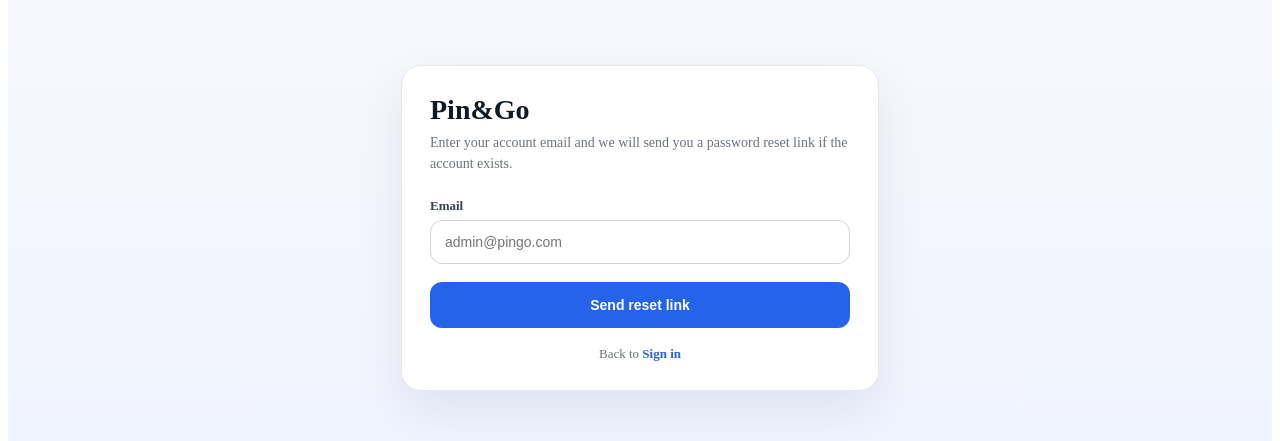
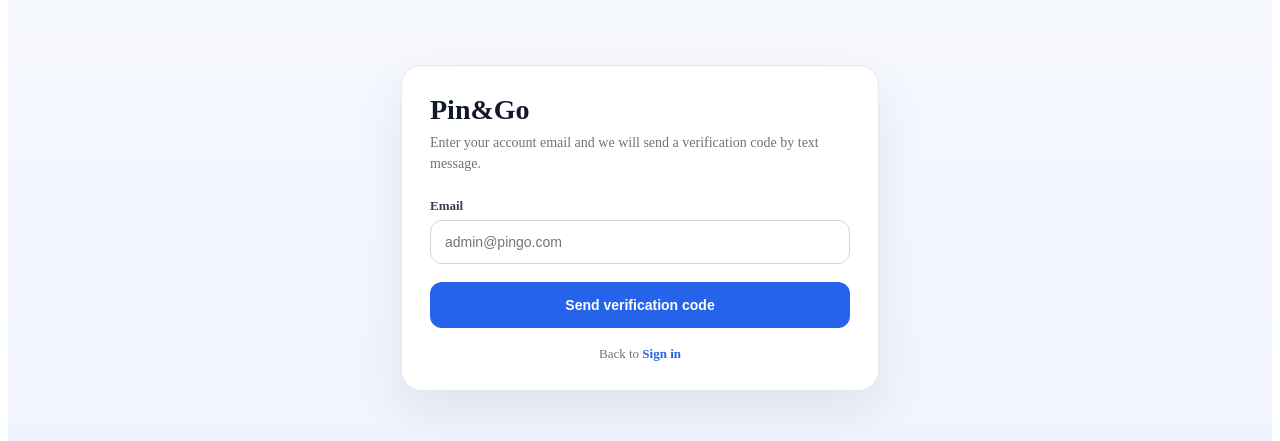
Before and after one commit to freddiefernandezmaysonet-netizen/pin-go-dashboard, a React (Vite) app: page /forgot-password in a window 1280 px wide. Shown: the part 204-645 px from the top of the page. Built offline with nearby package versions, Linux system fonts and the light colour scheme; no server answers.

Commit message:
Add SMS verification step to forgot password

```diff
--- a/src/api/password.ts
+++ b/src/api/password.ts
@@ -1,6 +1,12 @@
 const API_BASE = import.meta.env.VITE_API_BASE ?? "http://localhost:3000";
 
 export type ForgotPasswordResponse = {
+  ok: boolean;
+  message?: string;
+  error?: string;
+};
+
+export type VerifyForgotPasswordCodeResponse = {
   ok: boolean;
   message?: string;
   error?: string;
@@ -22,6 +28,31 @@ export async function forgotPassword(email: string): Promise<ForgotPasswordRespo
     credentials: "include",
     body: JSON.stringify({
       email: String(email ?? "").trim().toLowerCase(),
+    }),
+  });
+
+  const data = await resp.json().catch(() => ({}));
+
+  return {
+    ok: !!data?.ok,
+    message: data?.message,
+    error: data?.error,
+  };
+}
+
+export async function verifyForgotPasswordCode(
+  email: string,
+  code: string
+): Promise<VerifyForgotPasswordCodeResponse> {
+  const resp = await fetch(`${API_BASE}/auth/forgot-password/verify-code`, {
+    method: "POST",
+    headers: {
+      "Content-Type": "application/json",
+    },
+    credentials: "include",
+    body: JSON.stringify({
+      email: String(email ?? "").trim().toLowerCase(),
+      code: String(code ?? "").trim(),
     }),
   });
 
--- a/src/pages/auth/ForgotPasswordPage.tsx
+++ b/src/pages/auth/ForgotPasswordPage.tsx
@@ -1,27 +1,92 @@
 import { useState } from "react";
 import { Link } from "react-router-dom";
-import { forgotPassword } from "../../api/password";
+import { forgotPassword, verifyForgotPasswordCode } from "../../api/password";
 
 export default function ForgotPasswordPage() {
   const [email, setEmail] = useState("");
+  const [code, setCode] = useState("");
+  const [step, setStep] = useState<"email" | "code" | "done">("email");
   const [error, setError] = useState("");
   const [message, setMessage] = useState("");
   const [submitting, setSubmitting] = useState(false);
 
-  async function handleSubmit(e: React.FormEvent) {
+  async function handleSendCode(e: React.FormEvent) {
     e.preventDefault();
     setError("");
     setMessage("");
+
+    const cleanEmail = email.trim().toLowerCase();
+
+    if (!cleanEmail) {
+      setError("Please enter your email.");
+      return;
+    }
+
     setSubmitting(true);
 
     try {
-      const result = await forgotPassword(email);
-      setMessage(result.message || "If the account exists, a reset link has been sent.");
-    } catch (e) {
-      setMessage("If the account exists, a reset link has been sent.");
+      const result = await forgotPassword(cleanEmail);
+
+      if (!result.ok && result.error) {
+        setError("We could not send the verification code. Please try again.");
+        return;
+      }
+
+      setEmail(cleanEmail);
+      setStep("code");
+      setMessage(
+        result.message ||
+          "If the account exists, a verification code has been sent by text message."
+      );
+    } catch {
+      setStep("code");
+      setMessage(
+        "If the account exists, a verification code has been sent by text message."
+      );
     } finally {
       setSubmitting(false);
     }
+  }
+
+  async function handleVerifyCode(e: React.FormEvent) {
+    e.preventDefault();
+    setError("");
+    setMessage("");
+
+    const cleanCode = code.trim();
+
+    if (!/^\d{6}$/.test(cleanCode)) {
+      setError("Please enter the 6-digit code sent by text message.");
+      return;
+    }
+
+    setSubmitting(true);
+
+    try {
+      const result = await verifyForgotPasswordCode(email, cleanCode);
+
+      if (!result.ok) {
+        setError("Invalid or expired code. Please request a new code.");
+        return;
+      }
+
+      setStep("done");
+      setMessage(
+        result.message ||
+          "Code verified. Please check your email for the password reset link."
+      );
+    } catch {
+      setError("Invalid or expired code. Please request a new code.");
+    } finally {
+      setSubmitting(false);
+    }
+  }
+
+  function resetToEmailStep() {
+    setStep("email");
+    setCode("");
+    setError("");
+    setMessage("");
   }
 
   return (
@@ -64,12 +129,16 @@ export default function ForgotPasswordPage() {
               lineHeight: 1.5,
             }}
           >
-            Enter your account email and we will send you a password reset link if
-            the account exists.
+            {step === "email"
+              ? "Enter your account email and we will send a verification code by text message."
+              : step === "code"
+              ? "Enter the 6-digit code sent to your phone. After verification, we will email your password reset link."
+              : "Your verification was completed. Check your email for the password reset link."}
           </div>
         </div>
 
-        <form onSubmit={handleSubmit} style={{ display: "grid", gap: 14 }}>
+        {step === "email" ? (
+          <form onSubmit={handleSendCode} style={{ display: "grid", gap: 14 }}>
             <div>
               <label
                 style={{
@@ -101,55 +170,99 @@ export default function ForgotPasswordPage() {
               />
             </div>
 
-          {error ? (
-            <div
+            {error ? <Alert type="error" text={error} /> : null}
+            {message ? <Alert type="info" text={message} /> : null}
+
+            <button type="submit" disabled={submitting} style={buttonStyle(submitting)}>
+              {submitting ? "Sending..." : "Send verification code"}
+            </button>
+          </form>
+        ) : null}
+
+        {step === "code" ? (
+          <form onSubmit={handleVerifyCode} style={{ display: "grid", gap: 14 }}>
+            <div>
+              <label
                 style={{
-                borderRadius: 12,
-                background: "#fef2f2",
-                border: "1px solid #fecaca",
-                color: "#b91c1c",
+                  display: "block",
                   fontSize: 13,
-                padding: "10px 12px",
+                  fontWeight: 600,
+                  color: "#374151",
+                  marginBottom: 6,
                 }}
               >
-              {error}
+                Verification code
+              </label>
+              <input
+                type="text"
+                inputMode="numeric"
+                placeholder="123456"
+                maxLength={6}
+                value={code}
+                onChange={(e) => setCode(e.target.value.replace(/\D/g, ""))}
+                autoComplete="one-time-code"
+                style={{
+                  width: "100%",
+                  height: 44,
+                  borderRadius: 12,
+                  border: "1px solid #d1d5db",
+                  padding: "0 14px",
+                  fontSize: 14,
+                  outline: "none",
+                  boxSizing: "border-box",
+                  letterSpacing: 3,
+                }}
+              />
+            </div>
+
+            {error ? <Alert type="error" text={error} /> : null}
+            {message ? <Alert type="info" text={message} /> : null}
+
+            <button type="submit" disabled={submitting} style={buttonStyle(submitting)}>
+              {submitting ? "Verifying..." : "Verify code"}
+            </button>
+
+            <button
+              type="button"
+              onClick={resetToEmailStep}
+              style={{
+                border: "none",
+                background: "transparent",
+                color: "#2563eb",
+                fontSize: 13,
+                fontWeight: 600,
+                cursor: "pointer",
+              }}
+            >
+              Use a different email or resend code
+            </button>
+          </form>
+        ) : null}
+
+        {step === "done" ? (
+          <div style={{ display: "grid", gap: 14 }}>
+            {message ? <Alert type="info" text={message} /> : null}
+
+            <Link
+              to="/login"
+              style={{
+                height: 46,
+                borderRadius: 12,
+                background: "#2563eb",
+                color: "#ffffff",
+                fontSize: 14,
+                fontWeight: 700,
+                display: "grid",
+                placeItems: "center",
+                textDecoration: "none",
+              }}
+            >
+              Back to sign in
+            </Link>
           </div>
         ) : null}
 
-          {message ? (
-            <div
-              style={{
-                borderRadius: 12,
-                background: "#eff6ff",
-                border: "1px solid #bfdbfe",
-                color: "#1d4ed8",
-                fontSize: 13,
-                padding: "10px 12px",
-              }}
-            >
-              {message}
-            </div>
-          ) : null}
-
-          <button
-            type="submit"
-            disabled={submitting}
-            style={{
-              height: 46,
-              borderRadius: 12,
-              border: "none",
-              background: submitting ? "#93c5fd" : "#2563eb",
-              color: "#ffffff",
-              fontSize: 14,
-              fontWeight: 700,
-              cursor: submitting ? "not-allowed" : "pointer",
-              marginTop: 4,
-            }}
-          >
-            {submitting ? "Sending..." : "Send reset link"}
-          </button>
-        </form>
-
+        {step !== "done" ? (
           <div
             style={{
               marginTop: 18,
@@ -170,7 +283,42 @@ export default function ForgotPasswordPage() {
               Sign in
             </Link>
           </div>
+        ) : null}
       </div>
     </div>
   );
 }
+
+function Alert({ type, text }: { type: "error" | "info"; text: string }) {
+  const isError = type === "error";
+
+  return (
+    <div
+      style={{
+        borderRadius: 12,
+        background: isError ? "#fef2f2" : "#eff6ff",
+        border: isError ? "1px solid #fecaca" : "1px solid #bfdbfe",
+        color: isError ? "#b91c1c" : "#1d4ed8",
+        fontSize: 13,
+        padding: "10px 12px",
+        lineHeight: 1.5,
+      }}
+    >
+      {text}
+    </div>
+  );
+}
+
+function buttonStyle(disabled: boolean): React.CSSProperties {
+  return {
+    height: 46,
+    borderRadius: 12,
+    border: "none",
+    background: disabled ? "#93c5fd" : "#2563eb",
+    color: "#ffffff",
+    fontSize: 14,
+    fontWeight: 700,
+    cursor: disabled ? "not-allowed" : "pointer",
+    marginTop: 4,
+  };
+}
```
Lines whose indentation alone changed are shown as unchanged.
